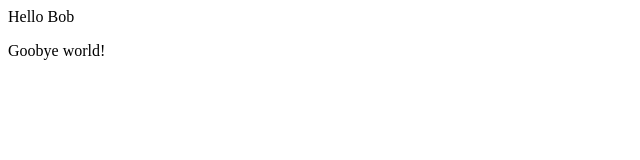
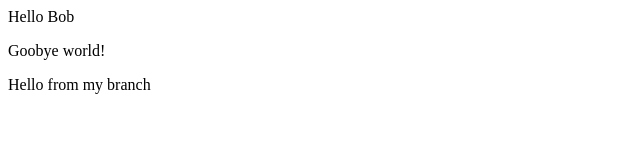
Before and after one commit to benoj/web-example, a plain HTML site: page index.html in a window 1280 px wide. Shown: the whole page, without its empty margins (0-640 px from the left). Drawn offline with Linux system fonts and the light colour scheme.

Commit message:
New paragraph feature

```diff
--- a/index.html
+++ b/index.html
@@ -2,5 +2,6 @@
     <body>
         <p>Hello Bob</p>
         <p>Goobye world!</p>
+        <p>Hello from my branch</p>
     </body>
 </html>
```
